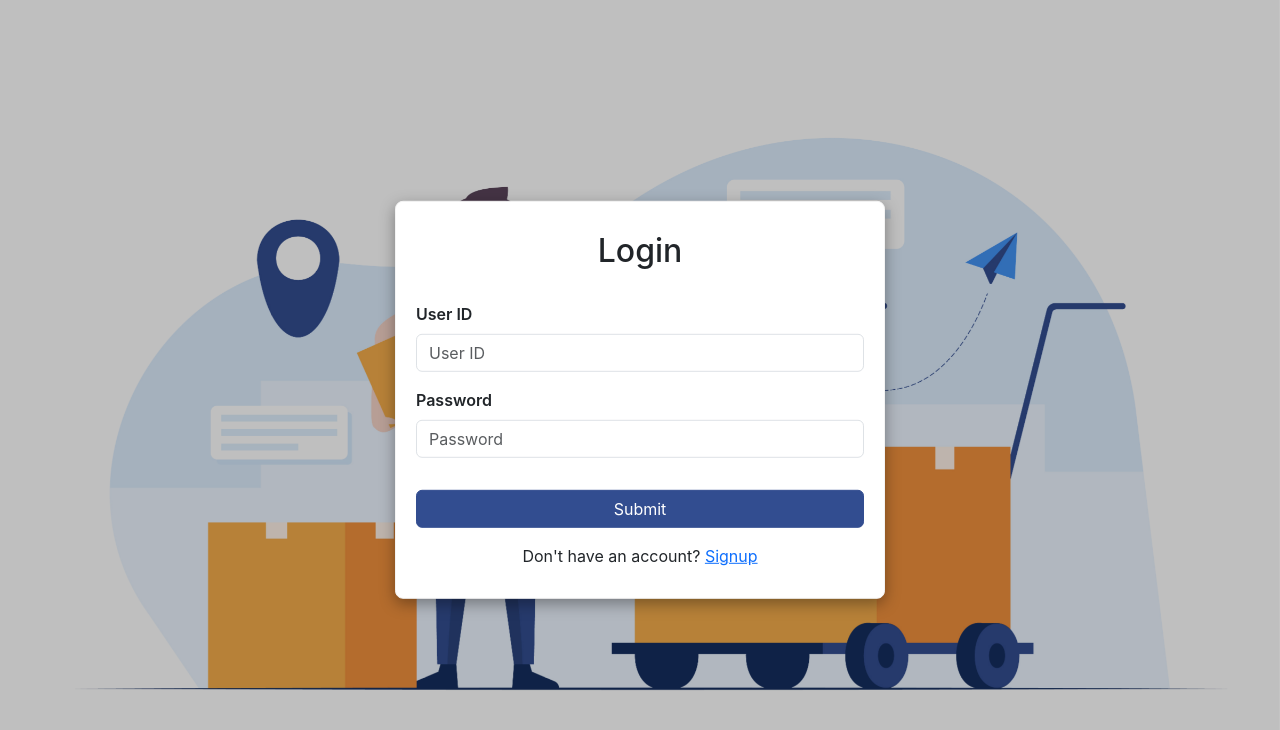
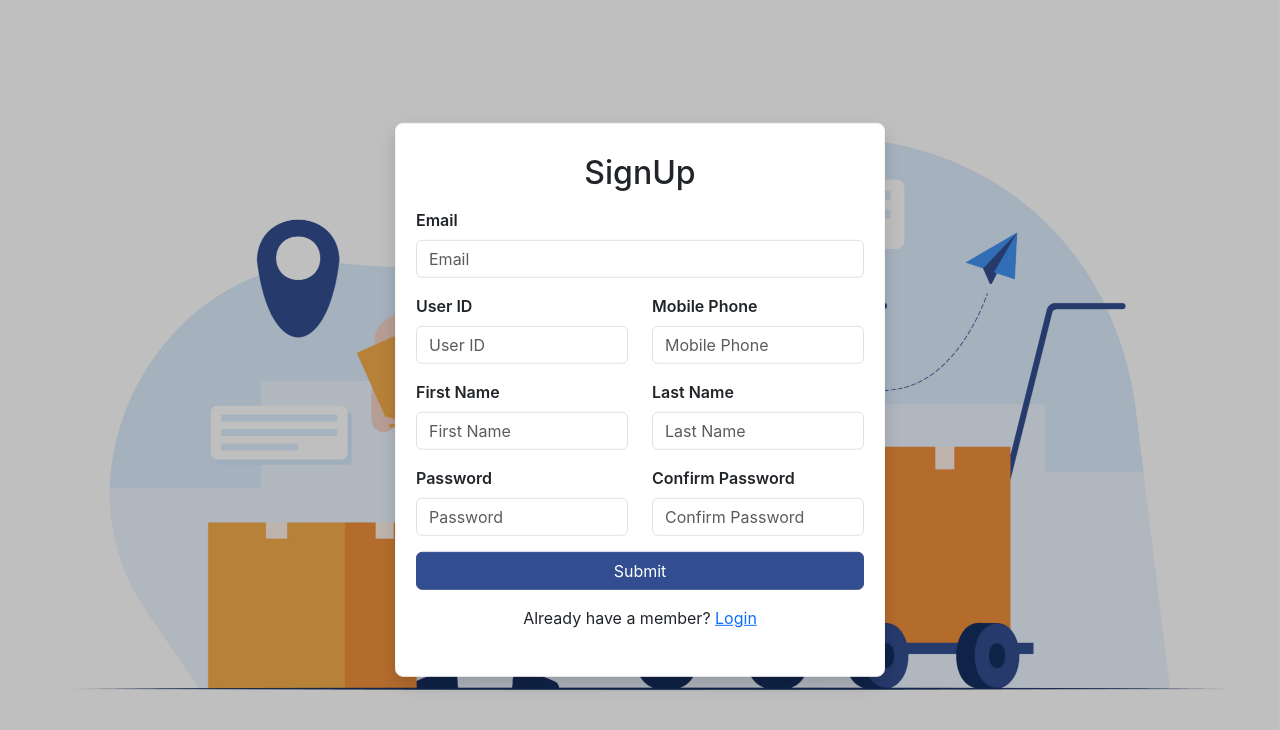
Before and after one commit to trilloapps/react-guide, a React (Create React App) app: page /signup in a window 1280 px wide. Before the commit this address led to /. Shown: the top 730 px of the page. Built offline with nearby package versions, Linux system fonts and the light colour scheme; no server answers.

Commit message:
ui adjustements and roung issue fixed

```diff
--- a/src/App.js
+++ b/src/App.js
@@ -4,27 +4,28 @@ import { Customer } from "./pages/customer";
 import { Orders } from "./pages/orders";
 import { LineItem } from "./pages/lineItem";
 import { ItemDetail } from "./pages/itemDetail";
-import { useAuth } from './useAuth';
+// import { useAuth } from './useAuth';
 import { Admin } from "./pages/admin";
 import SignUp from "./pages/signup";
 
 
 function App() {
-  const { authenticated } = useAuth();
+  // const { authenticated } = useAuth();
 
   return (
     <Routes>
+      <Route path="/signup" element={<SignUp />} />
       <Route path="/" element={<Login />} />
-      {/* <Route path="/" element={<SignUp />} /> */}
-      {authenticated && (
+
+      {/* {authenticated && ( */}
         <>
-          <Route path="/customers" element={<Customer />} />
-          <Route path="/order" element={<Orders />} />
-          <Route path="/items" element={<LineItem />} />
-          <Route path="/item-detail" element={<ItemDetail />} />
-          <Route path="/admin" element={<Admin />} />
+        <Route path="/customers" element={<Customer />} />
+        <Route path="/order" element={<Orders />} />
+        <Route path="/items" element={<LineItem />} />
+        <Route path="/item-detail" element={<ItemDetail />} />
+        <Route path="/admin" element={<Admin />} />
         </>
-      )}
+       {/* )} */}
     </Routes>
   );
 }
--- a/src/pages/admin.js
+++ b/src/pages/admin.js
@@ -86,7 +86,7 @@ export const Admin = () => {
 
       const data = await response.json();
       const totalData = data.totalItems;
-      console.log(totalData);
+
       setUsers(data.items);
       setTotalPages(Math.ceil(totalData / itemsPerPage));
     } catch (error) {
--- a/src/pages/header.js
+++ b/src/pages/header.js
@@ -39,7 +39,9 @@ export function Header() {
   useEffect(() => {
     const storedData =  JSON.parse( localStorage.getItem('userDetails'))
     setUserData(storedData?.firstName);
-    getUserDetails();
+    let accessToken = localStorage.getItem('accessToken');
+
+    if(accessToken) getUserDetails();
   },[])
   const navigate = useNavigate();
   const handleLogout = () => {
--- a/src/pages/login.js
+++ b/src/pages/login.js
@@ -182,17 +182,20 @@ const verifyToken = (e) => {
         <div className='form-group mb-3 text-center'>
           <button className='btn btn-primary w-100'>Submit</button>
         </div>
-      <div id='testing'></div>
        </form>
-       <div class="text-center">
-        <span >Don't have an account? <a  className=" text-primary" onClick={navigateToAdmin} href='/signup'>Signup</a> </span>
+       <div className="text-center">
+        <span >Don't have an account? <a  className=" text-primary"  style={{cursor:'pointer'}} onClick={navigateToAdmin} >Signup</a> </span>
      </div>
       </div>
+      <div id='testing'></div>
       <ToastContainer />
      </div>):
 
 
-      (<div className="auth-card shadow" >
+      (
+        <div>
+      <div className='auth-bg'></div>
+      <div className="auth-card shadow" >
       <div className="">
           <h2 className="text-primary fw-bold text-center mb-4">
               We just texted you
@@ -251,6 +254,7 @@ const verifyToken = (e) => {
           </div>
       </div>
   </div>
+  </div>
      )}
         </div>
   );
--- a/src/pages/orders.js
+++ b/src/pages/orders.js
@@ -60,7 +60,7 @@ export const Orders = () => {
         setSearchTerm(searchTerm);
       };
 
-      const renderOrders = ordersData.filter((item)=> item.title.toLowerCase().includes(searchTerm))
+      const renderOrders = ordersData.filter((item)=> item?.title?.toLowerCase().includes(searchTerm))
 
 
 
--- a/src/pages/signup.js
+++ b/src/pages/signup.js
@@ -2,6 +2,8 @@ import React, { useEffect, useState } from 'react';
 import { toast, ToastContainer } from 'react-toastify';
 import { RecaptchaVerifier, signInWithPhoneNumber } from "firebase/auth";
 import { authentication } from '../firebase';
+import { useNavigate } from 'react-router-dom';
+
 function SignUp() {
     const [verifyBoolean, setVerifyBoolean] = useState(false)
     const [loader, setLoader] = useState(false)
@@ -142,17 +144,24 @@ function SignUp() {
         })
     }
 
+    useEffect(() => {
+        let header = document.getElementById('header');
+        header.style.display = 'none';
+      }, []);
+      const navigate = useNavigate();
+      const navigateToLogin = () =>{
+        navigate('/')
+      }
 
     return (
         <div>
-
             {!verifyBoolean ? (
                 <div>
                     <div className='auth-bg'></div>
                     <div className='auth-card shadow'>
                         <div id="recaptcha-container"></div>
                         <form onSubmit={handleSendCode}>
-                            <div className='login-logo mb-3'>SignUp</div>
+                            <h2 className='login-logo mb-3 text-center'>SignUp</h2>
                             <div className="row">
                                 <div className="form-group mb-3 col-md-12">
                                     <label className="form-label" htmlFor="email">Email</label>
@@ -274,15 +283,18 @@ function SignUp() {
                                 </button>
                             </div>
                             <div className="text-center mb-3">
-                                <span>Already have a member? <a className="text-primary" href="/auth/login">Login</a></span>
+                                <span>Already have a member? <a className="text-primary" style={{cursor:'pointer'}} onClick={navigateToLogin}>Login</a></span>
                             </div>
-                            <div id='testing'></div>
                         </form>
                     </div>
+                            <div id='testing'></div>
                 </div>
             ) :
 
-                (<div className="auth-card shadow" >
+                (
+                <div>
+                    <div className='auth-bg'></div>
+                <div className="auth-card shadow" >
                     <div className="">
                         <h2 className="text-primary fw-bold text-center mb-4">
                             We just texted you
@@ -340,7 +352,9 @@ function SignUp() {
                             </div>
                         </div>
                     </div>
-                </div>)}
+                </div>
+                </div>
+                )}
             <ToastContainer />
         </div>
     );
```
